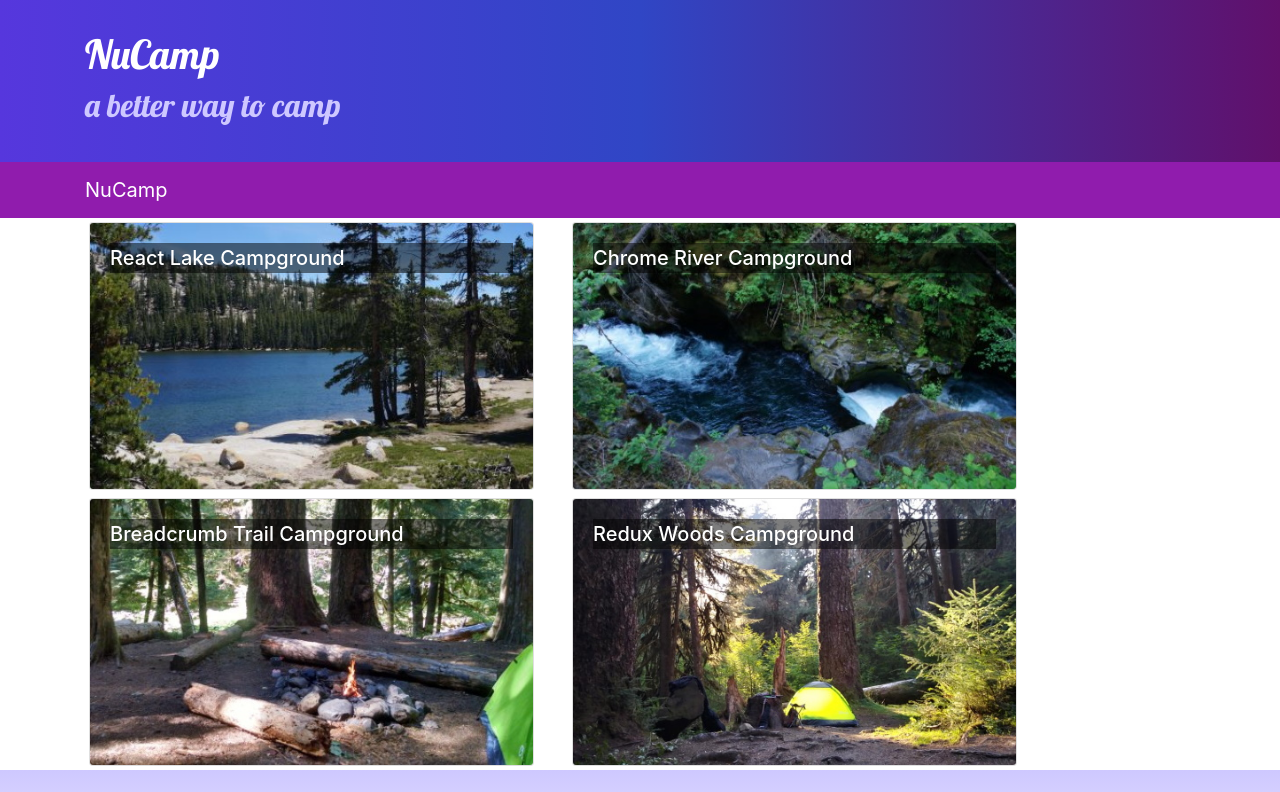
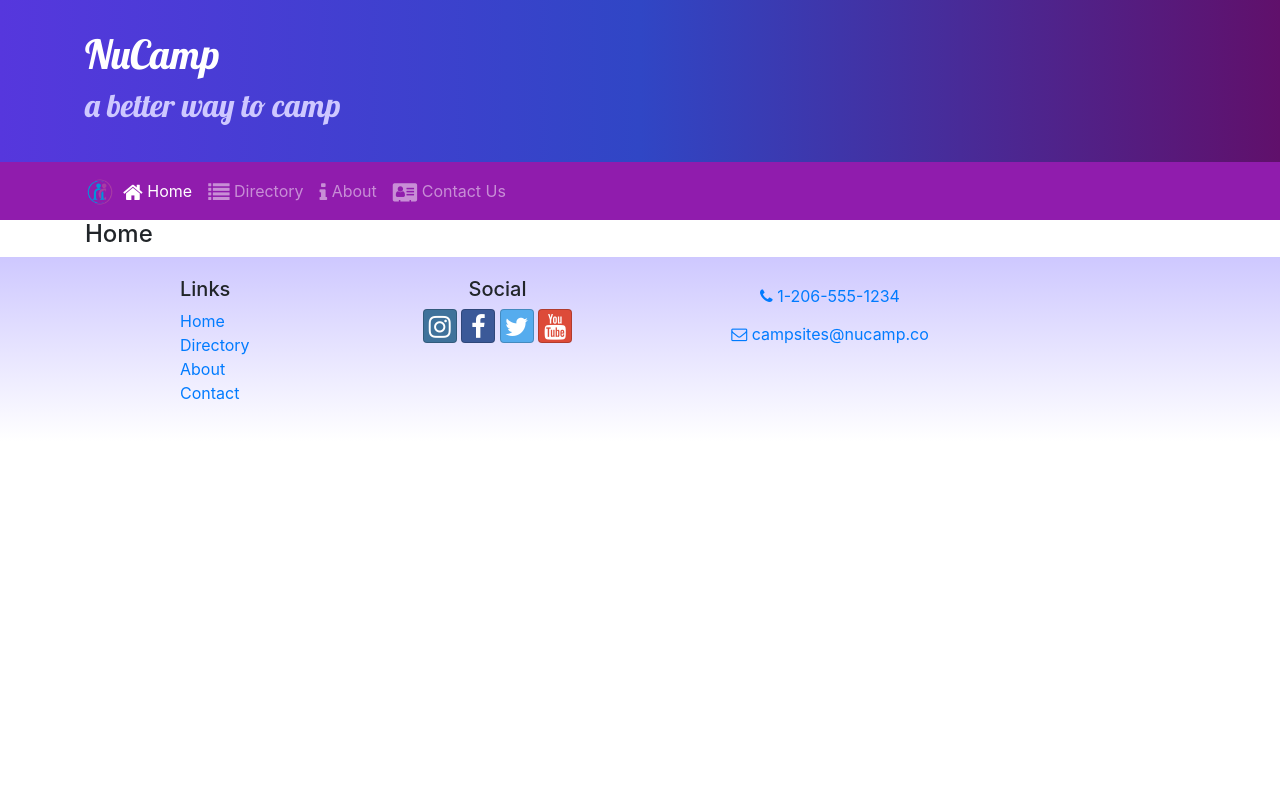
Before and after one commit to amykeo/nucampsite_react, a React (Create React App) app: page /home in a window 1280 px wide. Shown: the top 792 px of the page. Built offline with nearby package versions, Linux system fonts and the light colour scheme.

Commit message:
React Router

```diff
--- a/package.json
+++ b/package.json
@@ -12,6 +12,7 @@
     "react": "^16.13.1",
     "react-dom": "^16.13.1",
     "react-popper": "1.3.6",
+    "react-router-dom": "5.2.0",
     "react-scripts": "3.4.3",
     "reactstrap": "8.5.1",
     "typeface-lobster": "^0.0.72",
--- a/src/App.js
+++ b/src/App.js
@@ -1,13 +1,16 @@
 import React, { Component } from "react";
+import { BrowserRouter } from "react-router-dom";
 import Main from "./components/MainComponent";
 import "./App.css";
 
 class App extends Component {
   render() {
     return (
-      <div className="App">
-        <Main />
-      </div>
+      <BrowserRouter>
+        <div className="App">
+          <Main />
+        </div>
+      </BrowserRouter>
     );
   }
 }
--- a/src/components/DirectoryComponent.js
+++ b/src/components/DirectoryComponent.js
@@ -1,9 +1,9 @@
 import React from "react";
 import { Card, CardImg, CardImgOverlay, CardTitle } from "reactstrap";
 
-function RenderDirectoryItem({ campsite, onClick }) {
+function RenderDirectoryItem({ campsite }) {
   return (
-    <Card onClick={() => onClick(campsite.id)}>
+    <Card>
       <CardImg width="100%" src={campsite.image} alt={campsite.name} />
       <CardImgOverlay>
         <CardTitle>{campsite.name}</CardTitle>
@@ -16,7 +16,7 @@
   const directory = props.campsites.map((campsite) => {
     return (
       <div key={campsite.id} className="col-md-5 m-1">
-        <RenderDirectoryItem campsite={campsite} onClick={props.onClick} />
+        <RenderDirectoryItem campsite={campsite} />
       </div>
     );
   });
--- a/src/components/FooterComponent.js
+++ b/src/components/FooterComponent.js
@@ -1,4 +1,5 @@
 import React from "react";
+import { Link } from "react-router-dom";
 
 function Footer(props) {
   return (
@@ -9,16 +10,16 @@
             <h5>Links</h5>
             <ul className="list-unstyled">
               <li>
-                <a href="#">Home</a>
+                <Link to="/home">Home</Link>
               </li>
               <li>
-                <a href="#">Directory</a>
+                <Link to="/directory">Directory</Link>
               </li>
               <li>
-                <a href="#">About</a>
+                <Link to="/aboutus">About</Link>
               </li>
               <li>
-                <a href="#">Contact</a>
+                <Link to="/contactus">Contact</Link>
               </li>
             </ul>
           </div>
--- a/src/components/HeaderComponent.js
+++ b/src/components/HeaderComponent.js
@@ -1,7 +1,31 @@
 import React, { Component } from "react";
-import { Navbar, NavbarBrand, Jumbotron } from "reactstrap";
+import {
+  Nav,
+  Navbar,
+  NavbarBrand,
+  NavbarToggler,
+  Collapse,
+  NavItem,
+  Jumbotron,
+} from "reactstrap";
+import { NavLink } from "react-router-dom";
 
 class Header extends Component {
+  constructor(props) {
+    super(props);
+
+    this.toggleNav = this.toggleNav.bind(this);
+    this.state = {
+      isNavOpen: false,
+    };
+  }
+
+  toggleNav() {
+    this.setState({
+      isNavOpen: !this.state.isNavOpen,
+    });
+  }
+
   render() {
     return (
       <React.Fragment>
@@ -16,9 +40,41 @@
           </div>
         </Jumbotron>
 
-        <Navbar dark sticky="top">
+        <Navbar dark sticky="top" expand="md">
           <div className="container">
-            <NavbarBrand href="/">NuCamp</NavbarBrand>
+            <NavbarBrand className="mr-auto" href="/">
+              <img
+                src="/assets/images/logo.png"
+                height="30"
+                width="30"
+                alt="NuCamp Logo"
+              />
+            </NavbarBrand>
+            <NavbarToggler onClick={this.toggleNav} />
+            <Collapse isOpen={this.state.isNavOpen} navbar>
+              <Nav navbar>
+                <NavItem>
+                  <NavLink className="nav-link" to="/home">
+                    <i className="fa fa-home fa-lg" /> Home
+                  </NavLink>
+                </NavItem>
+                <NavItem>
+                  <NavLink className="nav-link" to="/directory">
+                    <i className="fa fa-list fa-lg" /> Directory
+                  </NavLink>
+                </NavItem>
+                <NavItem>
+                  <NavLink className="nav-link" to="/aboutus">
+                    <i className="fa fa-info fa-lg" /> About
+                  </NavLink>
+                </NavItem>
+                <NavItem>
+                  <NavLink className="nav-link" to="/contactus">
+                    <i className="fa fa-address-card fa-lg" /> Contact Us
+                  </NavLink>
+                </NavItem>
+              </Nav>
+            </Collapse>
           </div>
         </Navbar>
       </React.Fragment>
--- /dev/null
+++ b/src/components/HomeComponent.js
@@ -0,0 +1,11 @@
+import React from "react";
+
+function Home(props) {
+  return (
+    <div className="container">
+      <h4>Home</h4>
+    </div>
+  );
+}
+
+export default Home;
--- a/src/components/MainComponent.js
+++ b/src/components/MainComponent.js
@@ -1,8 +1,11 @@
 import React, { Component } from "react";
+import { Switch, Route, Redirect } from "react-router-dom";
+
 import Directory from "./DirectoryComponent";
-import CampsiteInfo from "./CampsiteInfoComponent";
 import Header from "./HeaderComponent";
 import Footer from "./FooterComponent";
+import Home from "./HomeComponent";
+
 import { CAMPSITES } from "../shared/campsites";
 
 class Main extends Component {
@@ -10,7 +13,6 @@
     super(props);
     this.state = {
       campsites: CAMPSITES,
-      selectedCampsite: null,
     };
   }
 
@@ -19,20 +21,22 @@
   }
 
   render() {
+    const HomePage = () => {
+      return <Home />;
+    };
+
     return (
       <div>
         <Header />
-        <Directory
-          campsites={this.state.campsites}
-          onClick={(campsiteId) => this.onCampsiteSelect(campsiteId)}
-        />
-        <CampsiteInfo
-          campsite={
-            this.state.campsites.filter(
-              (campsite) => campsite.id === this.state.selectedCampsite
-            )[0]
-          }
-        />
+        <Switch>
+          <Route path="/home" component={HomePage} />
+          <Route
+            exact
+            path="/directory"
+            render={() => <Directory campsites={this.state.campsites} />}
+          />
+          <Redirect to="/home" />
+        </Switch>
         <Footer />
       </div>
     );
```
Also changed, not shown: 1 other file (tests, documents, lock files or other folders).
